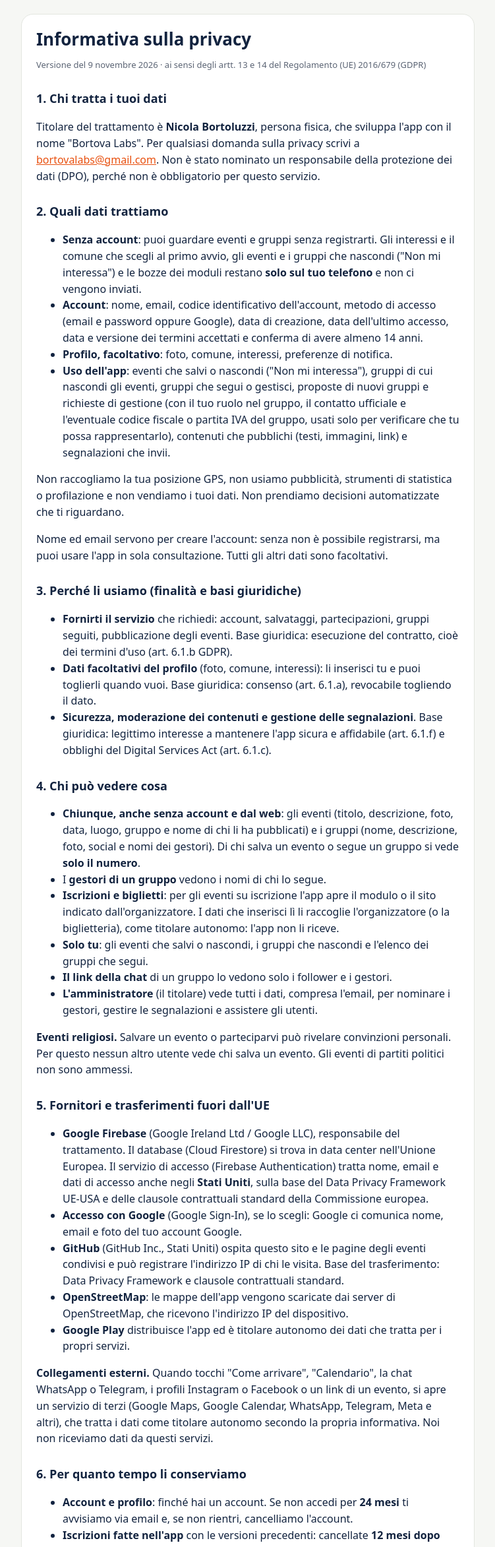
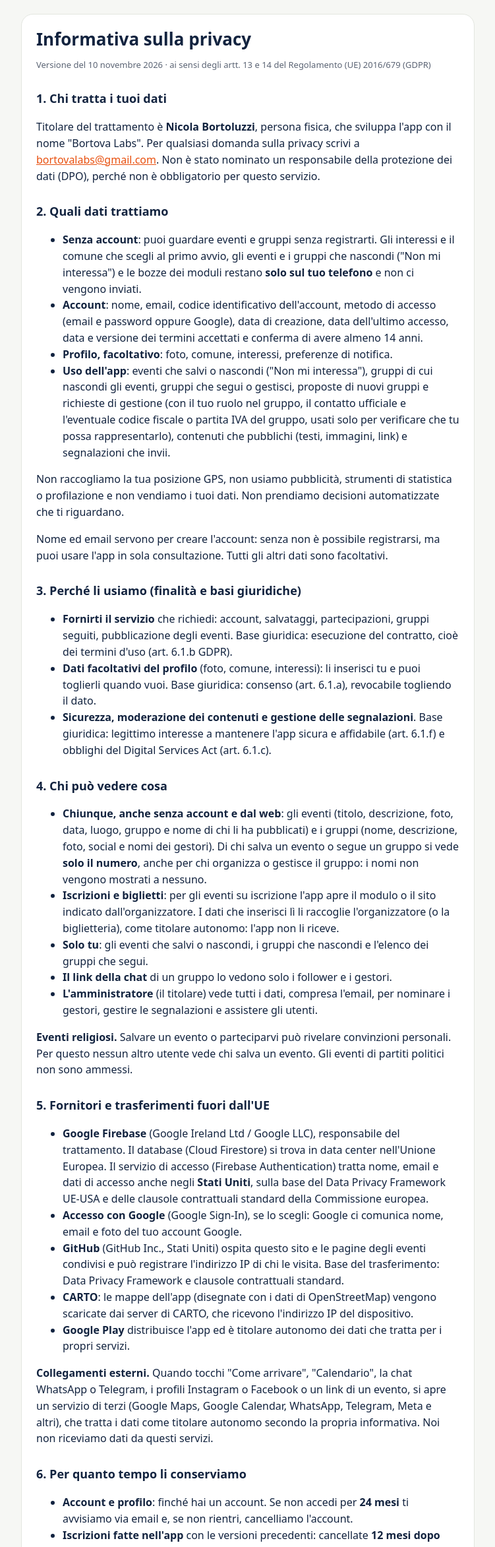
Before and after one commit to bortovalabs/bortovalabs.github.io, a plain HTML site: page privacy.html in a window 1280 px wide. Shown: the part 71-2416 px from the top of the page at 66% size, without its empty margins (264-1015 px from the left). Drawn offline with Linux system fonts and the light colour scheme.

Commit message:
Privacy e termini 10 nov: nessun nome visibile, solo i numeri; mappe CARTO

```diff
--- a/privacy.html
+++ b/privacy.html
@@ -4,7 +4,7 @@
 <header><img src="/icon.svg" alt=""><b>CHE SUCCEDE <span>BELLUNO</span></b></header>
 <div class="card">
 <h1>Informativa sulla privacy</h1>
-<p class="small">Versione del 9 novembre 2026 · ai sensi degli artt. 13 e 14 del Regolamento (UE) 2016/679 (GDPR)</p>
+<p class="small">Versione del 10 novembre 2026 · ai sensi degli artt. 13 e 14 del Regolamento (UE) 2016/679 (GDPR)</p>
 
 <h2>1. Chi tratta i tuoi dati</h2>
 <p>Titolare del trattamento è <b>Nicola Bortoluzzi</b>, persona fisica, che sviluppa l'app con il nome "Bortova Labs". Per qualsiasi domanda sulla privacy scrivi a <a href="mailto:bortovalabs@gmail.com">bortovalabs@gmail.com</a>. Non è stato nominato un responsabile della protezione dei dati (DPO), perché non è obbligatorio per questo servizio.</p>
@@ -28,8 +28,7 @@
 
 <h2>4. Chi può vedere cosa</h2>
 <ul>
-<li><b>Chiunque, anche senza account e dal web</b>: gli eventi (titolo, descrizione, foto, data, luogo, gruppo e nome di chi li ha pubblicati) e i gruppi (nome, descrizione, foto, social e nomi dei gestori). Di chi salva un evento o segue un gruppo si vede <b>solo il numero</b>.</li>
-<li>I <b>gestori di un gruppo</b> vedono i nomi di chi lo segue.</li>
+<li><b>Chiunque, anche senza account e dal web</b>: gli eventi (titolo, descrizione, foto, data, luogo, gruppo e nome di chi li ha pubblicati) e i gruppi (nome, descrizione, foto, social e nomi dei gestori). Di chi salva un evento o segue un gruppo si vede <b>solo il numero</b>, anche per chi organizza o gestisce il gruppo: i nomi non vengono mostrati a nessuno.</li>
 <li><b>Iscrizioni e biglietti</b>: per gli eventi su iscrizione l'app apre il modulo o il sito indicato dall'organizzatore. I dati che inserisci lì li raccoglie l'organizzatore (o la biglietteria), come titolare autonomo: l'app non li riceve.</li>
 <li><b>Solo tu</b>: gli eventi che salvi o nascondi, i gruppi che nascondi e l'elenco dei gruppi che segui.</li>
 <li><b>Il link della chat</b> di un gruppo lo vedono solo i follower e i gestori.</li>
@@ -42,7 +41,7 @@
 <li><b>Google Firebase</b> (Google Ireland Ltd / Google LLC), responsabile del trattamento. Il database (Cloud Firestore) si trova in data center nell'Unione Europea. Il servizio di accesso (Firebase Authentication) tratta nome, email e dati di accesso anche negli <b>Stati Uniti</b>, sulla base del Data Privacy Framework UE-USA e delle clausole contrattuali standard della Commissione europea.</li>
 <li><b>Accesso con Google</b> (Google Sign-In), se lo scegli: Google ci comunica nome, email e foto del tuo account Google.</li>
 <li><b>GitHub</b> (GitHub Inc., Stati Uniti) ospita questo sito e le pagine degli eventi condivisi e può registrare l'indirizzo IP di chi le visita. Base del trasferimento: Data Privacy Framework e clausole contrattuali standard.</li>
-<li><b>OpenStreetMap</b>: le mappe dell'app vengono scaricate dai server di OpenStreetMap, che ricevono l'indirizzo IP del dispositivo.</li>
+<li><b>CARTO</b>: le mappe dell'app (disegnate con i dati di OpenStreetMap) vengono scaricate dai server di CARTO, che ricevono l'indirizzo IP del dispositivo.</li>
 <li><b>Google Play</b> distribuisce l'app ed è titolare autonomo dei dati che tratta per i propri servizi.</li>
 </ul>
 <p><b>Collegamenti esterni.</b> Quando tocchi "Come arrivare", "Calendario", la chat WhatsApp o Telegram, i profili Instagram o Facebook o un link di un evento, si apre un servizio di terzi (Google Maps, Google Calendar, WhatsApp, Telegram, Meta e altri), che tratta i dati come titolare autonomo secondo la propria informativa. Noi non riceviamo dati da questi servizi.</p>
```
Also changed, not shown: termini.html (+2 -2 lines).
